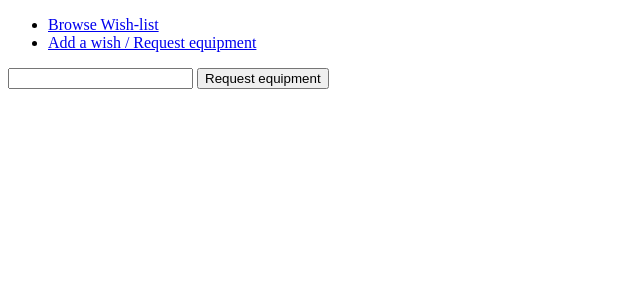
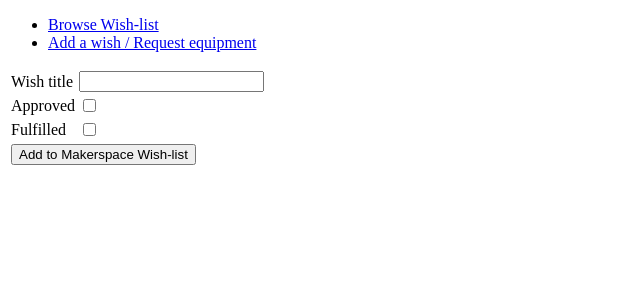
Before and after one commit to jKostet/makerspace, a Flask app: page /wishes/new/ in a window 1280 px wide. Shown: the top 300 px of the page, without its empty margins (0-640 px from the left). Run offline with Flask 2, Linux system fonts and the light colour scheme.

Commit message:
Upgrade new Wish form to use wtforms, add pending logic for marking as fulfilled

```diff
--- a/application/templates/wishes/new.html
+++ b/application/templates/wishes/new.html
@@ -2,7 +2,35 @@
 
 {% block body %}
 <form method="POST" action="{{ url_for('wishes_create') }}">
-  <input type="text" name="name"/>
-  <input type="submit" value="Request equipment"/>
+  <table>
+      <tr>
+      	<td>
+      	  {{ form.name.label }}
+      	</td>
+      	<td>
+      	  {{ form.name }}
+      	</td>
+      </tr>
+      <tr>
+      	<td>
+      	  {{ form.approved.label }}
+      	</td>
+      	<td>
+      	  {{ form.approved }}
+      	</td>
+      </tr>
+      <tr>
+      	<td>
+      	  {{ form.fulfilled.label }}
+      	</td>
+      	<td>
+      	  {{ form.fulfilled }}
+      	</td>
+      </tr>
+    <tr>
+      <td colspan="2">
+        <input type="submit" value="Add to Makerspace Wish-list"/>
+      </td>
+    </tr>
 </form>
 {% endblock %}
--- /dev/null
+++ b/application/wishes/forms.py
@@ -0,0 +1,10 @@
+from flask_wtf import FlaskForm
+from wtforms import StringField, BooleanField
+
+class WishForm(FlaskForm):
+    name = StringField("Wish title")
+    approved = BooleanField("Approved")
+    fulfilled = BooleanField("Fulfilled")
+
+    class Meta:
+        csrf = False
--- a/application/wishes/models.py
+++ b/application/wishes/models.py
@@ -10,8 +10,10 @@ class Wish(db.Model):
     onupdate=db.func.current_timestamp())
 
     name = db.Column(db.String(144), nullable=False)
-    done = db.Column(db.Boolean, nullable=False)
+    approved = db.Column(db.Boolean, nullable=False)
+    fulfilled = db.Column(db.Boolean, nullable=False)
 
     def __init__(self, name):
         self.name = name
-        self.done = False
+        self.approved = False
+        self.fulfilled = False
--- a/application/wishes/views.py
+++ b/application/wishes/views.py
@@ -1,30 +1,45 @@
+from flask import render_template, request, redirect, url_for
+
 from application import app, db
-from flask import render_template, request, redirect, url_for
 from application.wishes.models import Wish
+from application.wishes.forms import WishForm
 
 @app.route("/wishes/new/")
 def wishes_form():
-    return render_template("wishes/new.html")
+    return render_template("wishes/new.html", form = WishForm())
 
 @app.route("/wishes/", methods=["POST"])
 def wishes_create():
-    print(request.form.get("name"))
-    apu = Wish(request.form.get("name"))
+    print("ADDING TO Wishes.db" + request.form.get("name"))
+    form = WishForm(request.form) # Wish(request.form.get("name"))
+    w = Wish(form.name.data)
+    w.approved = form.approved.data
+    w.fulfilled = form.fulfilled.data
 
-    db.session().add(apu)
+    db.session().add(w)
     db.session().commit()
 
     return redirect(url_for("wishes_index"))
 
 @app.route("/wishes/<wish_id>/", methods=["POST"])
-def wishes_set_done(wish_id):
+def wishes_set_approved(wish_id):
     w = Wish.query.get(wish_id)
-    w.done = True
+    w.approved = True
     # TODO: Tsekkaa "done" -> wish/equipment request approved?
     db.session().commit()
 
     return redirect(url_for("wishes_index"))
 
+# TODO: add button to mark wishes as fulfilled
+"""def wishes_set_fulfilled(wish_id):
+    w = Wish.query.get(wish_id)
+    w.fulfilled = True
+    # TODO: Tsekkaa "done" -> wish/equipment request approved?
+    db.session().commit()
+
+    return redirect(url_for("wishes_index"))
+"""
+
 @app.route("/wishes/", methods=["GET"])
 def wishes_index():
     return render_template("wishes/list.html", wishes = Wish.query.all())
```
Also changed, not shown: application/templates/wishes/list.html (+7 -4 lines).
